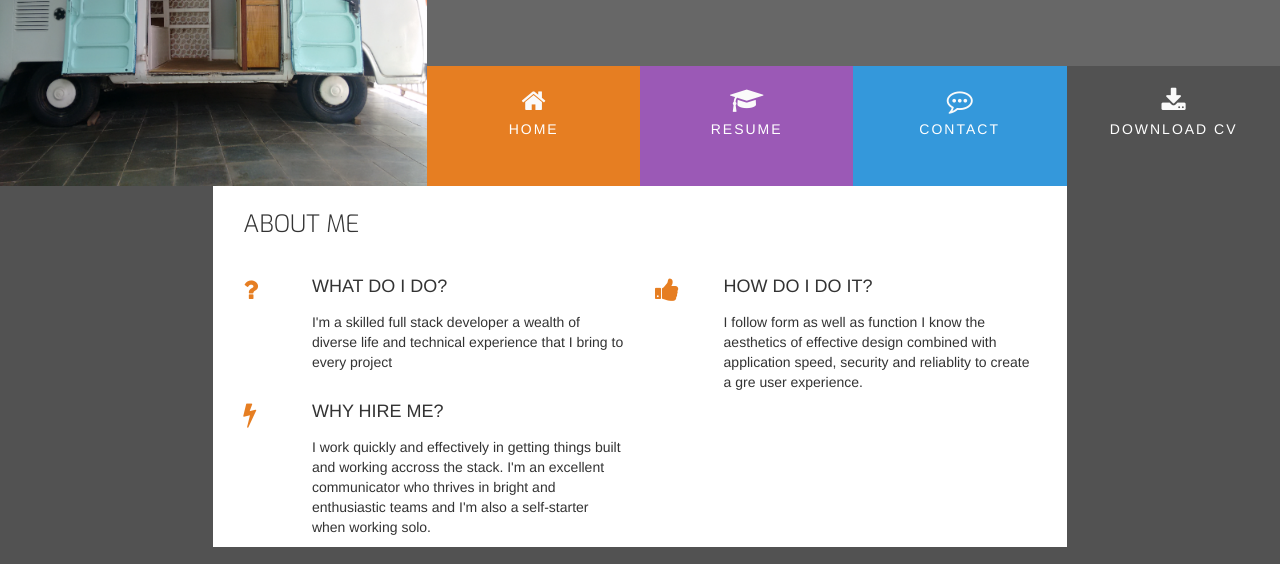
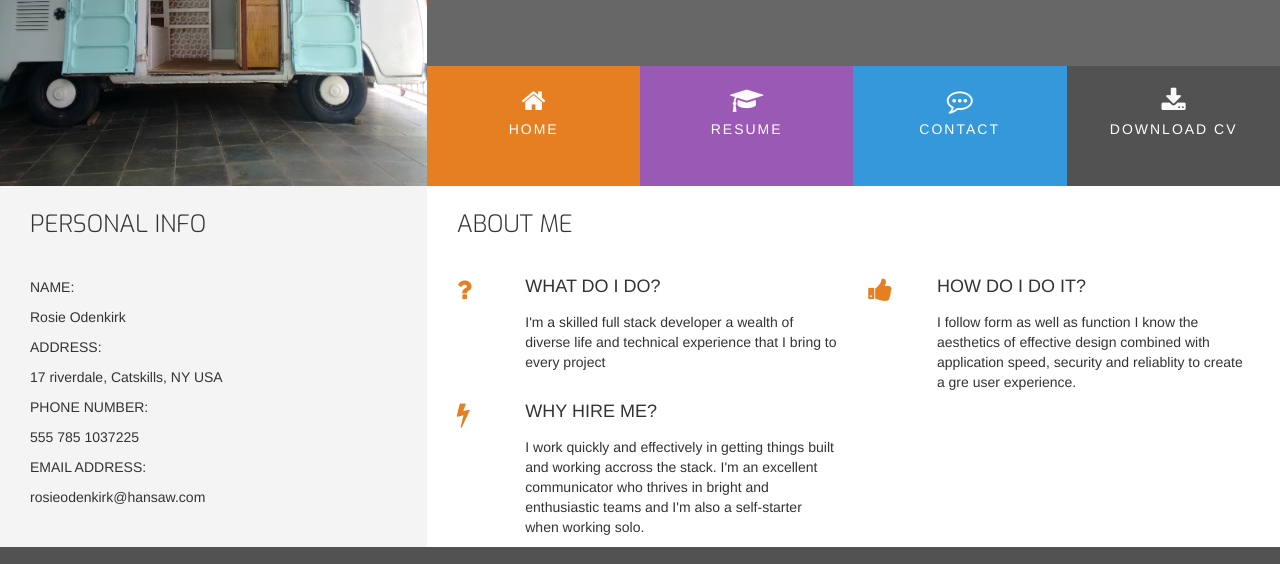
Before and after one commit to adam-omah/mini-project-putting-it-all-together, a plain HTML site: page index.html in a window 1280 px wide. Shown: the part 174-738 px from the top of the page. Drawn offline with nearby package versions, Linux system fonts and the light colour scheme.

Commit message:
Added 2nd column for section

```diff
--- a/assests/css/main.css
+++ b/assests/css/main.css
@@ -238,4 +238,13 @@ footer .cv-pdf i:hover {
     margin-bottom: 15px;
 }
 
-/*------------Three Reasons-----------*/
+/*------------/Three Reasons-----------*/
+
+
+/*------------Personal Info-----------*/
+
+.bg-color-personal-info {
+    background-color: #f4f4f4;
+}
+
+/*------------/Personal Info-----------*/
--- a/index.html
+++ b/index.html
@@ -46,6 +46,53 @@
     </header>
     <section class="container-fluid">
         <div class="row row-table">
+            <div class="col-xs-12 col-sm-12 col-md-4 bg-color-personal-info section-column">
+                <div class="row">
+                    <div class="col-md-12">
+                        <h3 class="section-heading uppercase">Personal Info</h3>
+                    </div>
+                </div>
+                <div class="personal-info-item">
+                    <div class="key">
+                        <p class="uppercase">
+                            Name:
+                        </p>
+                    </div>
+                    <div class="value">
+                        <p> Rosie Odenkirk</p>
+                    </div>
+                </div>
+                <div class="personal-info-item">
+                    <div class="key">
+                        <p class="uppercase">
+                            Address:
+                        </p>
+                    </div>
+                    <div class="value">
+                        <p> 17 riverdale, Catskills, NY USA</p>
+                    </div>
+                </div>
+                <div class="personal-info-item">
+                    <div class="key">
+                        <p class="uppercase">
+                            Phone Number:
+                        </p>
+                    </div>
+                    <div class="value">
+                        <p>555 785 1037225</p>
+                    </div>
+                </div>
+                <div class="personal-info-item">
+                    <div class="key">
+                        <p class="uppercase">
+                            Email Address:
+                        </p>
+                    </div>
+                    <div class="value">
+                        <p>rosieodenkirk@hansaw.com</p>
+                    </div>
+                </div>
+            </div>
             <div class="col-xs-12 col-sm-12 col-md-8 bg-color-three-reasons section-column">
                 <div class="row">
                     <div class="col-md-12">
```
